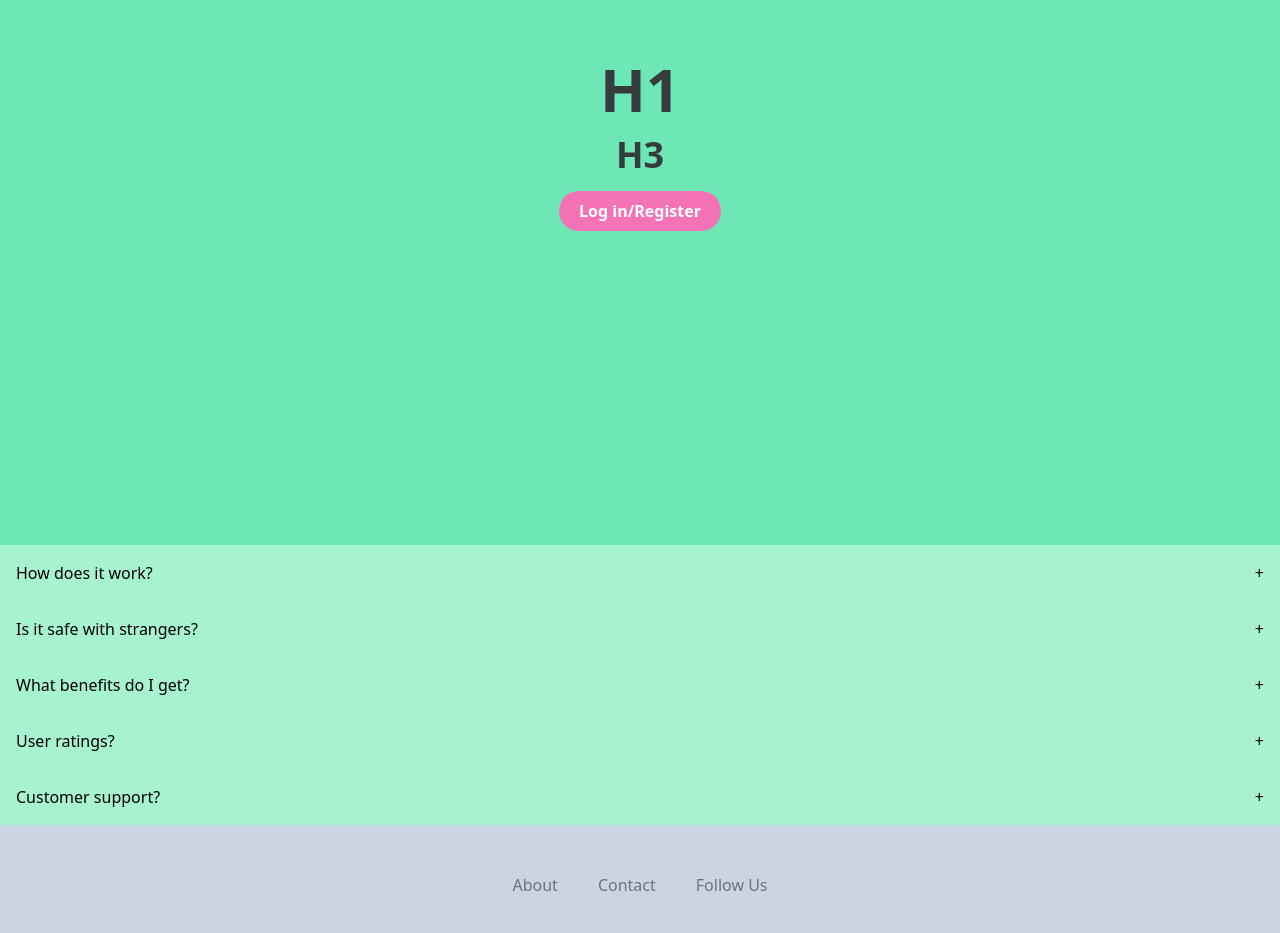
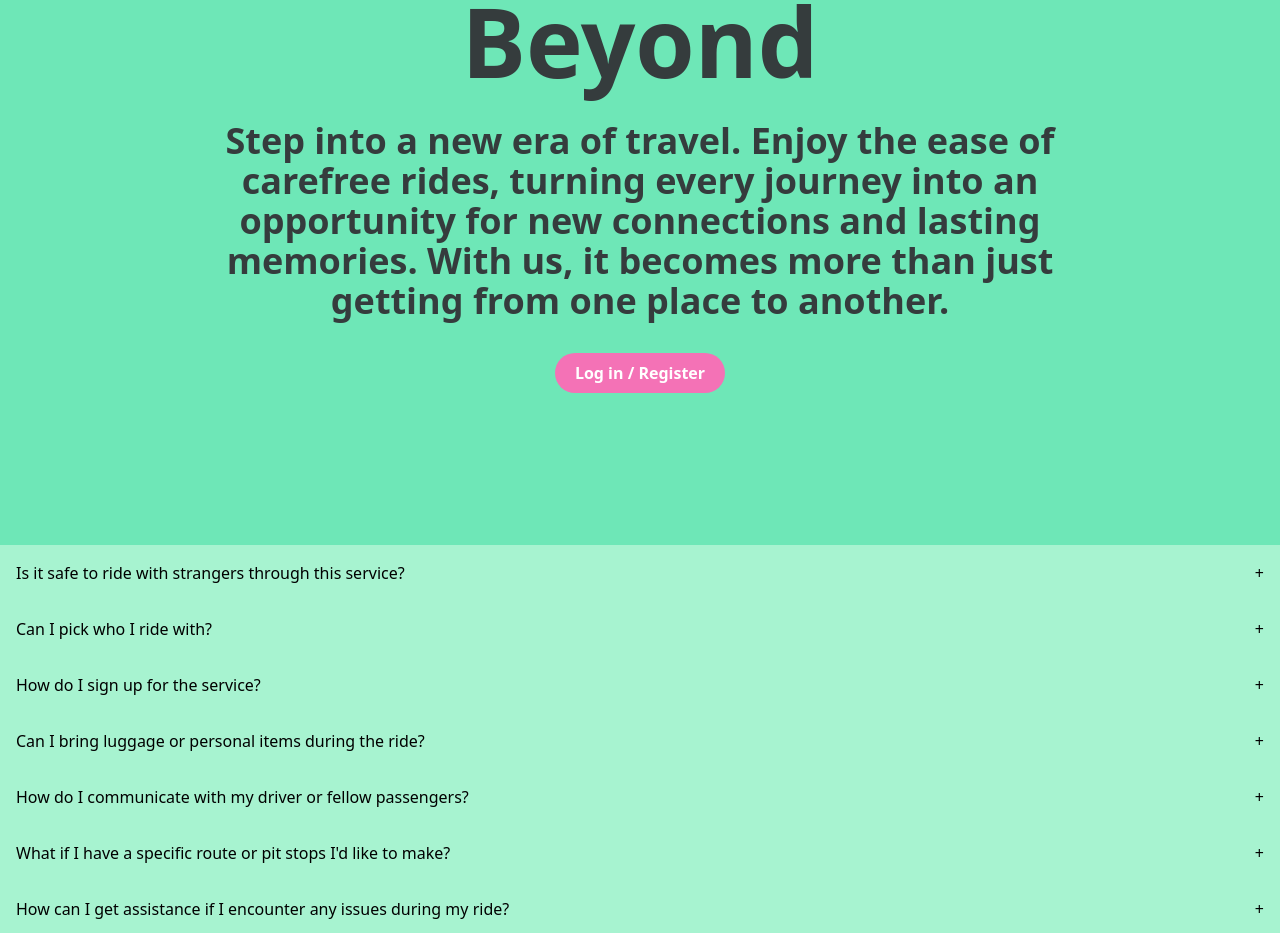
Before and after one commit to Technigo/final-boiler-plate-monorepo, a React (Vite) app in the folder frontend/: page / in a window 1280 px wide. Shown: the part 1360-2293 px from the top of the page. Built offline with nearby package versions, Linux system fonts and the light colour scheme; no server answers; some icons are missing.

Commit message:
joint work on different issues VI

```diff
--- a/frontend/src/App.jsx
+++ b/frontend/src/App.jsx
@@ -1,17 +1,19 @@
 import { BrowserRouter, Routes } from "react-router-dom";
 import routes from "./routes/routes";
-import { Footer } from "./components/footer";
+import { Footer } from "./components/Footer";
 import { Navbar } from "./components/Navbar";
 
 export const App = () => {
   return (
     <>
       <BrowserRouter>
-        <main>
-          <Navbar />
-          <Routes>{routes}</Routes>
+        <div className="flex flex-col min-h-screen">
+          <main className="flex-1">
+            <Navbar />
+            <Routes>{routes}</Routes>
+          </main>
           <Footer />
-        </main>
+        </div>
       </BrowserRouter>
     </>
   );
--- a/frontend/src/components/Chat.jsx
+++ b/frontend/src/components/Chat.jsx
@@ -28,6 +28,8 @@ export const Chat = () => {
 
   const divUnderMessages = useRef();
   const vite_backend = import.meta.env.VITE_BACKEND_API;
+
+  const prevChatMessagesRef = useRef(chatMessages.length);
 
   // console.log("username in chat: " + username);
 
@@ -122,14 +124,21 @@ export const Chat = () => {
   }, [selectedUserId]);
 
   useEffect(() => {
-    const userMessages = async () => {
-      await handleChatHistory(loggedInUserId, recipientId);
-      if (isNewMessage) {
-        setIsNewMessage(false);
-      }
+    const userMessages = () => {
+      // Handle your logic for new messages here
+
+      // setTimeout(() => {
+      //   handleChatHistory(loggedInUserId, recipientId);
+      // }, 10000);
+      handleChatHistory(loggedInUserId, recipientId);
+      console.log("chatMessages: " + chatMessages.length);
+
+      // Update the reference to the latest chatMessages
+
+      // if (isNewMessage) {
+      //   setIsNewMessage(false);
+      // }
     };
-
-    // console.log(chatMessages);
 
     userMessages();
   }, [recipientId, chatMessages]);
@@ -146,13 +155,36 @@ export const Chat = () => {
   //   userMessages2();
   // }, [isNewMessage]);
 
+  handleChatHistory();
+  const div = divUnderMessages.current;
+
+  console.log(prevChatMessagesRef.current !== chatMessages.length);
+  // useEffect(() => {
+  //   if (prevChatMessagesRef.current !== chatMessages.length) {
+  //     console.log("New messages detected!");
+  //     // Handle your logic for new messages here
+
+  //     div.scrollIntoView({ behavior: "smooth", block: "end" });
+
+  //     console.log("scrolling to bottom");
+
+  //     // Update the reference to the latest chatMessages
+  //     prevChatMessagesRef.current = chatMessages.length;
+  //   }
+  // }, [chatMessages.length]);
   useEffect(() => {
-    console.log("scrolling to bottom");
-    const div = divUnderMessages.current;
-    if (div) {
+    if (prevChatMessagesRef.current !== chatMessages.length) {
+      console.log("New messages detected!");
+      // Handle your logic for new messages here
+
       div.scrollIntoView({ behavior: "smooth", block: "end" });
+
+      console.log("scrolling to bottom");
+
+      // Update the reference to the latest chatMessages
+      prevChatMessagesRef.current = chatMessages.length;
     }
-  }, [messages]);
+  }, [chatMessages.length]);
 
   if (isLoading) {
     return <div>Loading ...</div>;
@@ -160,9 +192,9 @@ export const Chat = () => {
 
   return (
     isAuthenticated && (
-      <div className="flex items-center justify-center p-8 mt-8 mb-8 w-full">
+      <div className="flex items-center justify-center p-4 mt-8 mb-8 w-full">
         <div className="flex flex-grow max-w-screen-lg">
-          <div className="bg-green-100 p-5 w-1/3">
+          <div className="bg-green-100 p-4 w-1/3">
             <h1 className="text-black py-1 text-md xl:text-2xl">
               Welcome {username}.
             </h1>
@@ -186,7 +218,7 @@ export const Chat = () => {
               </ul>
             )}
           </div>
-          <div className="flex flex-col bg-green-200 flex-1 p-2">
+          <div className="flex flex-col bg-green-200 flex-1 p-4">
             <div className="flex-grow">Messages with {chatReceiver}</div>
             <div className="relative h-full">
               <div className="overflow-y-scroll absolute top-0 left-0 right-0 bottom-2">
@@ -204,7 +236,7 @@ export const Chat = () => {
                     </div>
                     <div
                       className={
-                        "text-left inline-block p-2 my-2 rounded-md text-sm lg:max-w-[40%] " +
+                        "text-left inline-block p-4 my-2 rounded-md text-sm lg:max-w-[40%] " +
                         (message.sender === loggedInUserId
                           ? "bg-blue-500 text-white"
                           : "bg-white text-gray-500")
--- a/frontend/src/components/Hero.jsx
+++ b/frontend/src/components/Hero.jsx
@@ -5,11 +5,14 @@ export const Hero = () => {
     <div className="relative bg-cover bg-center h-screen flex items-center justify-center p-8">
       <div className="absolute inset-0 bg-emerald-300"></div>
       <div className="max-w-4xl mx-auto text-white text-center z-10">
-        <h1 className="text-primary text-4xl sm:text-6xl font-bold mb-4 leading-tight">
-          H1
+        <h1 className="text-primary text-6xl sm:text-8xl font-extrabold mb-8">
+          From A to B and Beyond
         </h1>
-        <h3 className="text-primary text-2xl sm:text-4xl font-bold mb-4 leading-tight">
-          H3
+        <h3 className="text-primary text-2xl sm:text-4xl font-semibold mb-8 leading-tight">
+          Step into a new era of travel. Enjoy the ease of carefree rides,
+          turning every journey into an opportunity for new connections and
+          lasting memories. With us, it becomes more than just getting from one
+          place to another.
         </h3>
         <LoginBtn />
       </div>
--- a/frontend/src/components/LoginBtn.jsx
+++ b/frontend/src/components/LoginBtn.jsx
@@ -9,7 +9,7 @@ export const LoginBtn = () => {
         onClick={() => loginWithRedirect()}
         className="bg-pink-400 rounded-full cursor-pointer hover:bg-cyan-800 text-white px-5 py-2 font-semibold"
       >
-        Log in/Register
+        Log in / Register
       </button>
     )
   );
--- a/frontend/src/components/Navbar.jsx
+++ b/frontend/src/components/Navbar.jsx
@@ -66,9 +66,7 @@ export const Navbar = () => {
   }, []);
 
   return (
-    <nav
-      className={`bg-gray-800 p-4 z-10 sticky top-0 ${isScrolled ? "" : ""}`}
-    >
+    <nav className={`bg-primary p-4 z-20 sticky top-0 ${isScrolled ? "" : ""}`}>
       <div className="container mx-auto flex items-center justify-between">
         <div
           onClick={() => navigate("/")}
@@ -111,7 +109,10 @@ export const Navbar = () => {
         <div className="md:hidden">
           <LoginBtn />
           <LogoutBtn />
-          <button className="text-white pl-5 w-8" onClick={onMobileNavClick}>
+          <button
+            className="text-white text-2xl pl-5 w-8"
+            onClick={onMobileNavClick}
+          >
             {/* Add a responsive menu icon, e.g., a hamburger icon */}
             {openMobileNav ? <>&#x2715;</> : <>&#9776; </>}
           </button>
--- a/frontend/src/components/TripDetails.jsx
+++ b/frontend/src/components/TripDetails.jsx
@@ -7,6 +7,7 @@ export const TripDetails = () => {
   const apiEnv = import.meta.env.VITE_BACKEND_API;
 
   useEffect(() => {
+    console.log(tripId);
     console.log("Fetching trip details for tripId:", tripId);
     if (!tripId) {
       return;
@@ -25,17 +26,25 @@ export const TripDetails = () => {
     //     .catch((error) => console.error("Error fetching trip details:", error));
     // }, [tripId]);
 
-    fetch(`${apiEnv}/trips/${tripId}`)
-      .then((response) => {
-        if (!response.ok) {
-          throw new Error(`HTTP error! Status: ${response.status}`);
-        }
-        return response.json();
-      })
-      .then((data) => {
-        setSelectedTrip(data);
-      })
-      .catch((error) => console.error("Error fetching trip details:", error));
+    const fetchTrip = async () => {
+      const response = await fetch(`${apiEnv}/trips/${tripId}`);
+
+      const data = await response.json();
+
+      console.log(data);
+      // .then((response) => {
+      //   if (!response.ok) {
+      //     throw new Error(`HTTP error! Status: ${response.status}`);
+      //   }
+      //   return response.json();
+      // })
+      // .then((data) => {
+      //   console.log("tripData: " + data);
+      //   setSelectedTrip(data);
+      // })
+      // .catch((error) => console.error("Error fetching trip details:", error));
+    };
+    fetchTrip();
   }, [tripId]);
 
   if (!selectedTrip) {
@@ -47,6 +56,9 @@ export const TripDetails = () => {
       <div className="mb-4 p-2">
         <div className="grid grid-cols-12 gap-4">
           <div className="col-span-12 flex justify-center">
+            {selectedTrip.map((trip) => {
+              <p>{trip}</p>;
+            })}
             <button
               type="button"
               className="bg-rose-500 text-white px-4 py-2 rounded-full hover:bg-rose-700 focus:outline-none focus:ring focus:border-blue-300"
--- a/frontend/src/components/TripGenerator.jsx
+++ b/frontend/src/components/TripGenerator.jsx
@@ -173,7 +173,7 @@ export const TripGenerator = () => {
 
   return (
     <>
-      <div className="mt-8 max-w-2xl mx-auto p-2">
+      <div className="sm:mt-8 mt-2 max-w-2xl mx-auto p-2">
         <h1 className="text-lg font-md">Create trip</h1>
         <form onSubmit={handleSubmit} className="flex flex-col space-y-2 p-2">
           <LocationInput
--- a/frontend/src/components/Trips.jsx
+++ b/frontend/src/components/Trips.jsx
@@ -32,7 +32,7 @@ export const Trips = () => {
   }
 
   return (
-    <div className="mt-8 space-y-4 mx-auto max-w-screen-lg mb-8">
+    <div className="sm:mt-8 mt-2 space-y-4 mx-auto max-w-screen-lg mb-8 p-4">
       <h1 className="text-lg font-md">Available trips</h1>
       {trips.map((trip) => (
         <div
--- a/frontend/src/data/faq.json
+++ b/frontend/src/data/faq.json
@@ -1,24 +1,36 @@
 {
   "faq": [
     {
-      "question": "How does it work?",
-      "answer": "Get a ride with others to save money and reduce your carbon footprint!"
+      "question": "Is it safe to ride with strangers through this service?",
+      "answer": "Yes, your safety matters. We carefully check the background of both drivers and passengers, so you can travel with peace of mind, knowing you're in good company."
     },
     {
-      "question": "Is it safe with strangers?",
-      "answer": "We make sure everyone's okay, so you can feel secure traveling with new folks."
+      "question": "Can I pick who I ride with?",
+      "answer": "Absolutely! You have the freedom to choose your travel companions based on their profiles, making each trip more enjoyable and tailored to your preferences."
     },
     {
-      "question": "What benefits do I get?",
-      "answer": "Save money and earn good karma points by sharing rides."
+      "question": "How do I sign up for the service?",
+      "answer": "Getting started is easy! Simply create an account, and you'll be ready to explore new journeys with our community of travelers."
     },
     {
-      "question": "User ratings?",
-      "answer": "Give high-fives or thumbs down – let the stars speak for themselves."
+      "question": "Can I bring luggage or personal items during the ride?",
+      "answer": "Of course! You can bring your luggage or personal items, but it's always good to communicate with your travel companions in advance to ensure everyone has a comfortable journey."
     },
     {
-      "question": "Customer support?",
-      "answer": "Call us or send a message – we're here to help however you like!"
+      "question": "How do I communicate with my driver or fellow passengers?",
+      "answer": "Communication is a breeze through our messaging feature. You can chat with your driver or fellow passengers before and during your journey, making coordination simple and convenient."
+    },
+    {
+      "question": "What if I have a specific route or pit stops I'd like to make?",
+      "answer": "Your ride, your rules! Discuss any specific route preferences or pit stops with your driver before the journey begins to ensure a customized and enjoyable experience for everyone on board."
+    },
+    {
+      "question": "How can I get assistance if I encounter any issues during my ride?",
+      "answer": "Your comfort is our priority. If you face any issues during your ride, our customer support team is ready. Reach out, and we'll promptly assist you to ensure a hassle-free experience."
+    },
+    {
+      "question": "Can I track my ride in real-time?",
+      "answer": "We're excited to share that real-time tracking is a feature currently in the works! Soon, you'll be able to monitor the progress of your ride, stay informed about the estimated time of arrival, and enjoy an even more seamless and stress-free journey. "
     }
   ]
 }
--- a/frontend/src/pages/About.jsx
+++ b/frontend/src/pages/About.jsx
@@ -4,8 +4,8 @@ import { UserProfile } from "./UserProfile";
 export const About = () => {
   return (
     <>
-      <div className="mt-8 space-y-4 mx-auto max-w-screen-md bg-yellow-50 mb-8 border-dashed border-2 border-yellow-500 p-4 rounded-xl">
-        <h1 className="text-lg font-md">
+      <div className="sm:mt-8 mt-2 space-y-4 mx-auto max-w-screen-md bg-yellow-50 mb-8 border-dashed border-2 border-yellow-500 p-4 rounded-xl">
+        <h1 className="text-lg font-md font-semibold p-2">
           This is our final project of Technigo Web Development Bootcamp fall
           2023.
         </h1>
--- a/frontend/src/stores/userStore.jsx
+++ b/frontend/src/stores/userStore.jsx
@@ -147,11 +147,11 @@ export const userStore = create((set, get) => ({
 
       set({ chatMessages: data });
       // console.log("chatMessages from Store: " + chatMessages);
+      console.log(chatMessages);
     } catch (error) {
       console.error("Error fetching messages: ", error.message);
     }
   },
-
   // Function to handle user logout.
   handleLogout: () => {
     // Clear user information and set isLoggedIn to false.
```
